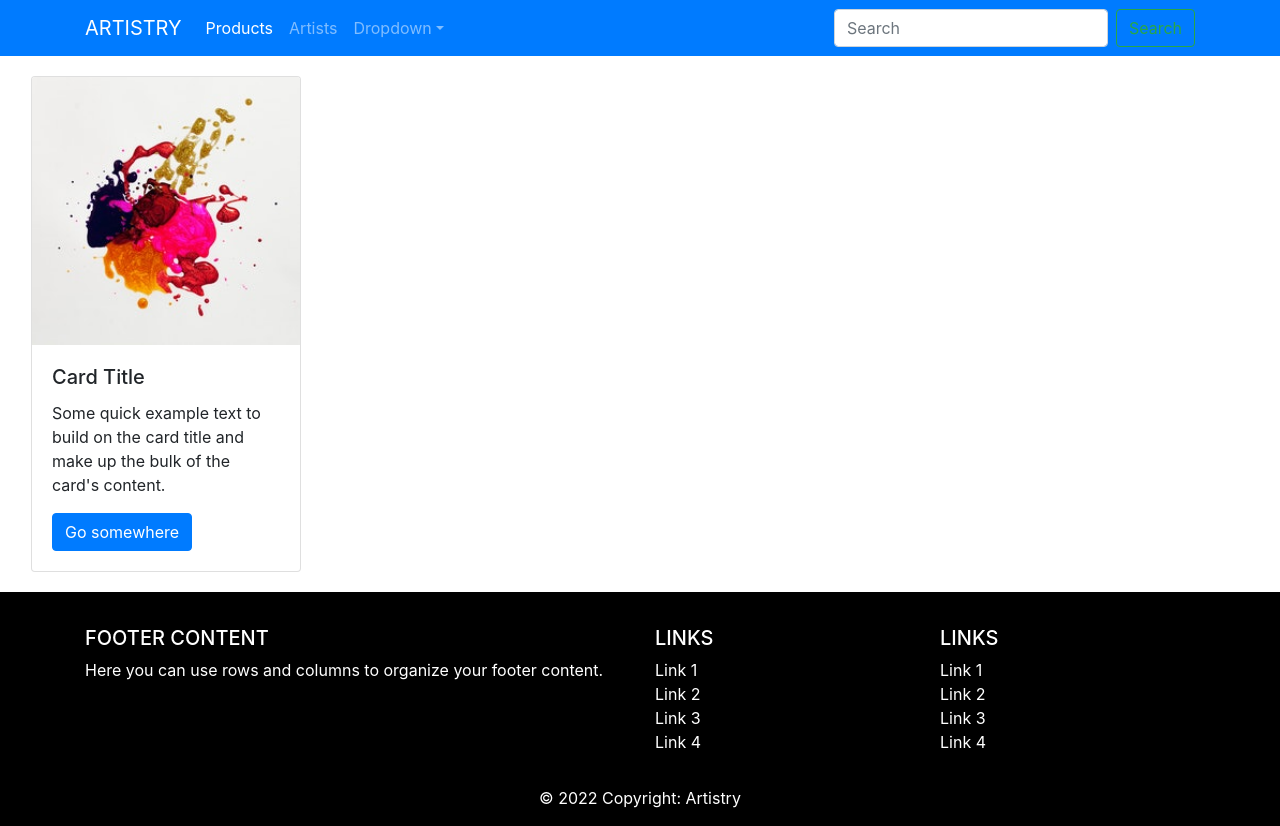
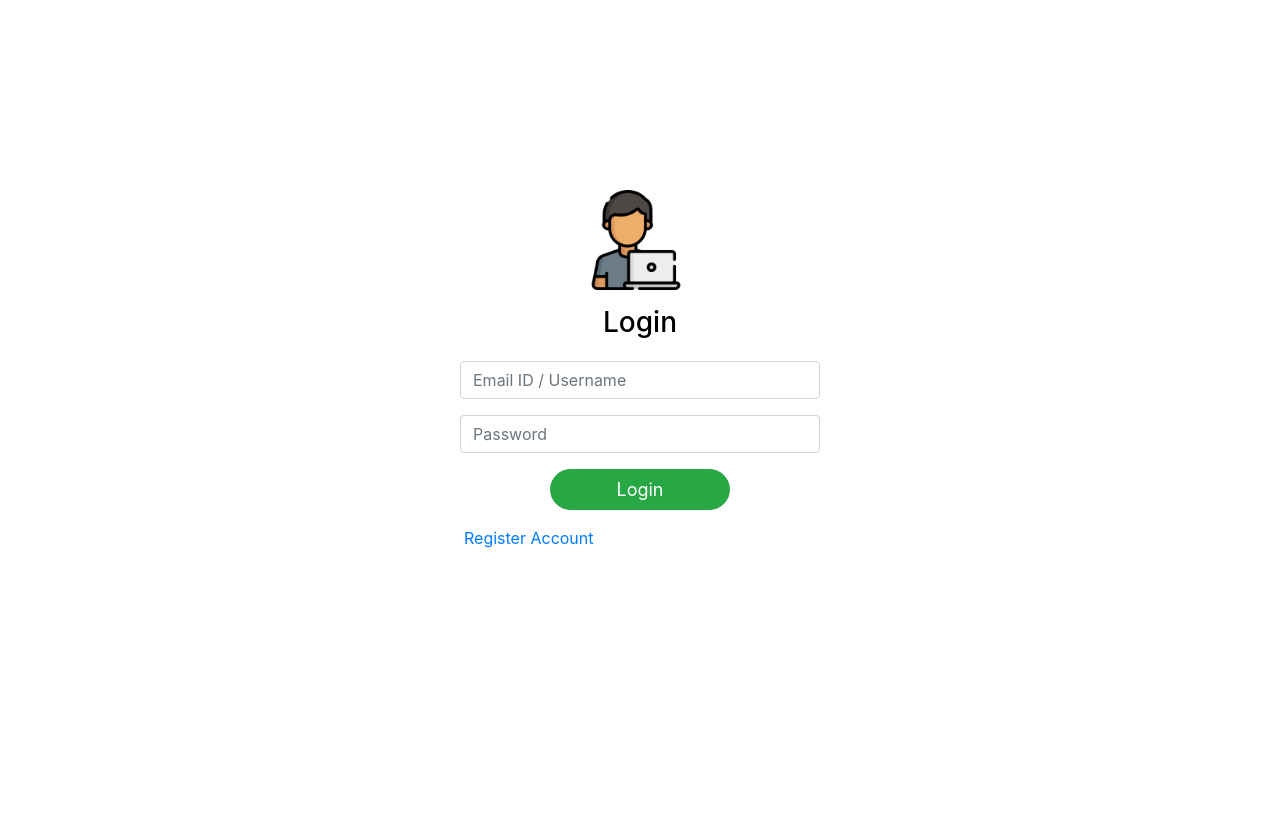
Before and after one commit to kiran-rhv/Demo-reactjs, a React (Create React App) app: page /products in a window 1280 px wide. After the commit the page ends 800 px from the top, so only its background shows below. Built offline with nearby package versions, Linux system fonts and the light colour scheme.

Commit message:
User Login Form

```diff
--- a/src/App.js
+++ b/src/App.js
@@ -2,12 +2,14 @@
 // import "./App.css";
 // import NewExpense from "./components/NewExpense";
 import React from "react";
-import { Route, Routes } from "react-router-dom";
+// import { Route, Routes } from "react-router-dom";
 import "bootstrap/dist/css/bootstrap.min.css";
-import ArtPeople from "./components/Screens/Artists";
-import ProductCardItem from "./components/Screens/Products";
-import PageHeader from "./components/Layouts/Header";
-import PageFooter from "./components/Layouts/Footer";
+// import ArtPeople from "./components/Screens/Artists";
+// import ProductCardItem from "./components/Screens/Products";
+// import PageHeader from "./components/Layouts/Header";
+// import PageFooter from "./components/Layouts/Footer";
+
+import LoginScreen from "./containers/Login/Login";
 
 const App = () => {
   // const expenses = [
@@ -46,23 +48,21 @@ const App = () => {
     // <div>
     //   <NewExpense onAddExpense={addExpenseHandler} />
     //   <Expenses items={expenses} />
-    // </div>.
+    // </div>
+
+    // <div>
+    //   <PageHeader />
+    //   <main>
+    //     <Routes>
+    //       <Route path="/artists" element={<ArtPeople />} />
+    //       <Route path="/products" element={<ProductCardItem />} />
+    //     </Routes>
+    //   </main>
+    //   <PageFooter />
+    // </div>
 
     <div>
-      {/* <PageHeader />
-      <div className="d-flex flex-row">
-        <ProductCardItem />
-        <ProductCardItem />
-      </div>
-      <PageFooter /> */}
-      <PageHeader />
-      <main>
-        <Routes>
-          <Route path="/artists" element={<ArtPeople />} />
-          <Route path="/products" element={<ProductCardItem />} />
-        </Routes>
-      </main>
-      <PageFooter />
+      <LoginScreen />
     </div>
   );
 };
--- /dev/null
+++ b/src/containers/Login/Login.css
@@ -0,0 +1,29 @@
+.loginForm {
+  width: 360px;
+  height: 420px;
+  color: black;
+  top: 50%;
+  left: 50%;
+  position: absolute;
+  transform: translate(-50%, -50%);
+  box-sizing: border-box;
+  /* border: 1px solid black; */
+}
+
+.userForm {
+  position: absolute;
+  top: 35%;
+  width: 100%;
+}
+
+.btnLogin {
+  font-size: 18px;
+  border-radius: 30px;
+}
+
+.logo {
+  width: 100px;
+  height: 100px;
+  position: relative;
+  left: 35%;
+}
--- /dev/null
+++ b/src/containers/Login/Login.js
@@ -0,0 +1,46 @@
+import React from "react";
+import "../Login/Login.css";
+import login from "../../assets/images/userlogin.png";
+import { Link } from "react-router-dom";
+
+const LoginScreen = () => {
+  return (
+    <div>
+      <div className="loginForm">
+        <img className="logo" src={login} alt="user login image" />
+        <h3 className="text-center mt-3">Login</h3>
+        <form className="mt-4 userForm mx-auto">
+          <div className="input-group mb-3">
+            <input
+              type="text"
+              className="form-control"
+              placeholder="Email ID / Username"
+              aria-label="Email ID"
+              required
+            />
+          </div>
+          <div className="input-group mb-3">
+            <input
+              type="password"
+              className="form-control"
+              placeholder="Password"
+              aria-label="Password"
+              required
+            />
+          </div>
+          <button
+            type="button"
+            className="btn btn-success mx-auto w-50 d-flex justify-content-center align-items-center btnLogin"
+          >
+            Login
+          </button>
+          <div className="mt-3 mx-1">
+            <a href="#">Register Account</a>
+          </div>
+        </form>
+      </div>
+    </div>
+  );
+};
+
+export default LoginScreen;
```
Also changed, not shown: src/assets/images/userlogin.png (added).
